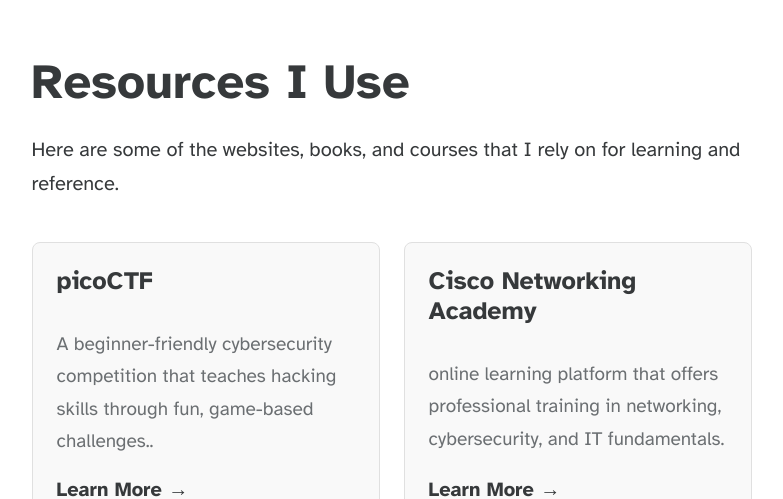
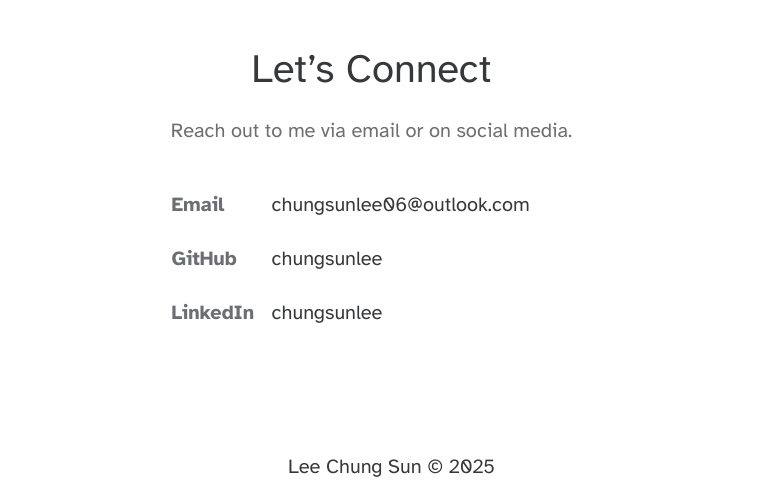
Before and after one commit to leeCS-404/leeCS-404.github.io, an Astro site: page /about in a window 1280 px wide. Shown: the part 1856-2355 px from the top of the page, without its empty margins (241-1024 px from the left). Built offline with nearby package versions, Linux system fonts and the light colour scheme; Astro itself is replaced by a stand-in of ours.

Commit message:
fix dark/bright theme bug, add resources pages

```diff
--- a/astro.config.mjs
+++ b/astro.config.mjs
@@ -3,11 +3,12 @@
 import mdx from '@astrojs/mdx';
 import sitemap from '@astrojs/sitemap';
 import { defineConfig } from 'astro/config';
+import tailwind from '@astrojs/tailwind';
 
 import svelte from '@astrojs/svelte';
 
 // https://astro.build/config
 export default defineConfig({
-    site: 'https://leeCS-404.github.io',
-    integrations: [mdx(), sitemap(), svelte()],
+  site: 'https://leeCS-404.github.io',
+  integrations: [mdx(), sitemap(), svelte(), tailwind()],
 });
--- a/package.json
+++ b/package.json
@@ -13,10 +13,12 @@
     "@astrojs/rss": "^4.0.12",
     "@astrojs/sitemap": "^3.6.0",
     "@astrojs/svelte": "^7.2.0",
+    "@astrojs/tailwind": "^5.1.0",
     "@astrojs/vercel": "^8.2.10",
     "astro": "^5.14.6",
     "sharp": "^0.34.3",
     "svelte": "^5.41.0",
+    "tailwindcss": "^3.4.1",
     "typescript": "^5.9.3"
   }
 }
--- a/src/components/Header.astro
+++ b/src/components/Header.astro
@@ -17,6 +17,7 @@
 				<HeaderLink href="/">Home</HeaderLink>
 				<HeaderLink href="/blog">Blog</HeaderLink>
 				<HeaderLink href="/work">Work</HeaderLink>
+                <HeaderLink href="/resources">Resources</HeaderLink>
 				<HeaderLink href="/about">About</HeaderLink>
 			</div>
 
--- a/src/pages/about.astro
+++ b/src/pages/about.astro
@@ -2,28 +2,7 @@
 import AboutHeroImage from '../assets/blog-placeholder-about.jpg';
 import Layout from '../layouts/BlogPost.astro';
 
-const resources = [
-  {
-    title: 'picoCTF',
-    description: 'A beginner-friendly cybersecurity competition that teaches hacking skills through fun, game-based challenges..',
-    href: 'https://picoctf.org/',
-  },
-  {
-    title: 'Cisco Networking Academy',
-    description: 'online learning platform that offers professional training in networking, cybersecurity, and IT fundamentals.',
-    href: 'https://www.netacad.com/',
-  },
-  {
-    title: 'CS50 by Harvard',
-    description: 'An introduction to the intellectual enterprises of computer science and the art of programming.',
-    href: 'https://www.youtube.com/playlist?list=PLhQjrBD2T382_DPdAn4C5VWkdlpCAp3T2',
-  },
-  {
-    title: 'freeCodeCamp',
-    description: 'A non-profit organization that consists of an interactive learning web platform and online community.',
-    href: 'https://www.freecodecamp.org/',
-  },
-];
+
 ---
 
 <Layout
@@ -50,14 +29,14 @@
       continuously improving my skills in core computer science topics, algorithms, and software
       engineering practices.
     </p>
-    <ul>
+    <ul class="list-disc pl-6">
       <li>Programming (Python, C++, C#)</li>
       <li>Web Development (Astro, React, HTML, CSS)</li>
       <li>Game Development (Unity)</li>
       <li>Exploring new tools and frameworks</li>
     </ul>
   </section>
-
+  <br/>
   <section>
     <h2>Current Focus</h2>
     <p>
@@ -70,35 +49,22 @@
 
 
 
-  <section class="resources-section">
-    <h2>Resources I Use</h2>
-    <p>
-      Here are some of the websites, books, and courses that I rely on for learning and reference.
-    </p>
-    <div class="resource-grid">
-      {
-        resources.map((resource) => (
-          <div class="resource-card">
-            <h3>{resource.title}</h3>
-            <p>{resource.description}</p>
-            {resource.href && (
-              <a href={resource.href} class="resource-link" target="_blank" rel="noopener noreferrer">
-                Learn More &rarr;
-              </a>
-            )}
-          </div>
-        ))
-      }
-    </div>
-  </section>
-
   <section class="contact-section">
-    <h2>Contact</h2>
-    <p>
-      The best way to reach me is via email. You can also find me on GitHub and LinkedIn.
-    </p>
-    <div class="contact-links">
-      <a href="mailto:chungsunlee06@outlook.com" class="email-link">chungsunlee06@outlook.com</a>
+    <h2>Let’s Connect</h2>
+    <p>Reach out to me via email or on social media.</p>
+    <div class="contact-grid">
+      <div class="contact-item">
+        <span class="contact-label">Email</span>
+        <a href="mailto:chungsunlee06@outlook.com">chungsunlee06@outlook.com</a>
+      </div>
+      <div class="contact-item">
+        <span class="contact-label">GitHub</span>
+        <a href="https://github.com/chungsunlee" target="_blank" rel="noopener noreferrer">chungsunlee</a>
+      </div>
+      <div class="contact-item">
+        <span class="contact-label">LinkedIn</span>
+        <a href="https://linkedin.com/in/chungsunlee" target="_blank" rel="noopener noreferrer">chungsunlee</a>
+      </div>
     </div>
   </section>
 </Layout>
@@ -106,13 +72,47 @@
 <style>
   .contact-section {
     margin-top: 3em;
-    padding: 2em;
-    background: var(--background-card);
-    border: 1px solid var(--border-color);
-    border-radius: 8px;
     text-align: center;
   }
 
+  .contact-section h2 {
+    font-size: 2em;
+    margin-bottom: 0.5em;
+  }
+
+  .contact-section p {
+    margin-bottom: 2em;
+    color: var(--text-secondary);
+  }
+
+  .contact-grid {
+    display: grid;
+    grid-template-columns: 1fr;
+    gap: 1em;
+    max-width: 400px;
+    margin: 0 auto;
+    text-align: left;
+  }
+
+  .contact-item {
+    display: grid;
+    grid-template-columns: 100px 1fr;
+    align-items: center;
+  }
+
+  .contact-label {
+    font-weight: bold;
+    color: var(--text-secondary);
+  }
+
+  .contact-item a {
+    color: var(--accent);
+    text-decoration: none;
+  }
+
+  .contact-item a:hover {
+    text-decoration: underline;
+  }
   .theme-dark .contact-section {
     background: #2a2b2c;
     border-color: #444;
--- /dev/null
+++ b/src/pages/resources.astro
@@ -0,0 +1,71 @@
+---
+import BaseHead from '../components/BaseHead.astro';
+import Header from '../components/Header.astro';
+import Footer from '../components/Footer.astro';
+import { SITE_TITLE } from '../consts';
+
+const resources = [
+  {
+    title: 'picoCTF',
+    description: 'A free computer security education program with original content built on a capture-the-flag framework. Learn and practice cybersecurity skills.',
+    href: 'https://picoctf.org',
+  },
+  {
+    title: 'Cisco Networking Academy',
+    description: 'Offers IT courses, certifications, and career opportunities. A great resource for learning networking, cybersecurity, and more.',
+    href: 'https://www.netacad.com',
+  },
+  {
+    title: 'CS50 by Harvard',
+    description: 'Harvard University\'s introduction to the intellectual enterprises of computer science and the art of programming. A foundational course.',
+    href: 'https://cs50.harvard.edu',
+  },
+  {
+    title: 'freeCodeCamp',
+    description: 'A non-profit organization that consists of an interactive learning web platform, an online community forum, and thousands of articles.',
+    href: 'https://www.freecodecamp.org',
+  },
+];
+---
+
+<!doctype html>
+<html lang="en">
+<head>
+    <BaseHead title=`Resources - ${SITE_TITLE}` description="A collection of valuable resources for learning and development." />
+    <style>
+        main {
+            padding: 2rem 1rem;
+        }
+    </style>
+</head>
+<body>
+    <Header />
+    <main>
+        <section class="text-center">
+            <h1 class="text-3xl md:text-5xl font-bold mb-4">Resources I Use</h1>
+            <p class="max-w-2xl mx-auto mb-12">
+                Here are some of the valuable resources and platforms I use for learning, practice, and development in computer science and cybersecurity.
+            </p>
+        </section>
+
+        <section class="grid grid-cols-1 md:grid-cols-2 gap-8 max-w-5xl mx-auto">
+            {resources.map(resource => (
+                <a href={resource.href} target="_blank" rel="noopener noreferrer" class="group block rounded-lg shadow-md hover:shadow-xl transition-shadow duration-300 bg-gray-100 dark:bg-neutral-800">
+                    <div class="h-full rounded-lg p-6 flex flex-col justify-between transform transition-transform duration-300 group-hover:-translate-y-1">
+                        <div>
+                            <h3 class="text-xl font-bold mb-2 text-neutral-900 dark:text-neutral-100">{resource.title}</h3>
+                            <p class="text-neutral-700 dark:text-neutral-300 mb-4">{resource.description}</p>
+                        </div>
+                        <div class="mt-auto">
+                            <span class="text-blue-600 dark:text-blue-400 font-semibold group-hover:underline">
+                                Learn More &rarr;
+                            </span>
+                        </div>
+                    </div>
+                </a>
+            ))}
+        </section>
+    </main>
+    <Footer />
+</body>
+</html>
--- /dev/null
+++ b/tailwind.config.mjs
@@ -0,0 +1,9 @@
+/** @type {import('tailwindcss').Config} */
+export default {
+	content: ['./src/**/*.{astro,html,js,jsx,md,mdx,svelte,ts,tsx,vue}'],
+	darkMode: 'class',
+	theme: {
+		extend: {},
+	},
+	plugins: [],
+}
```
Also changed, not shown: 1 other file.
